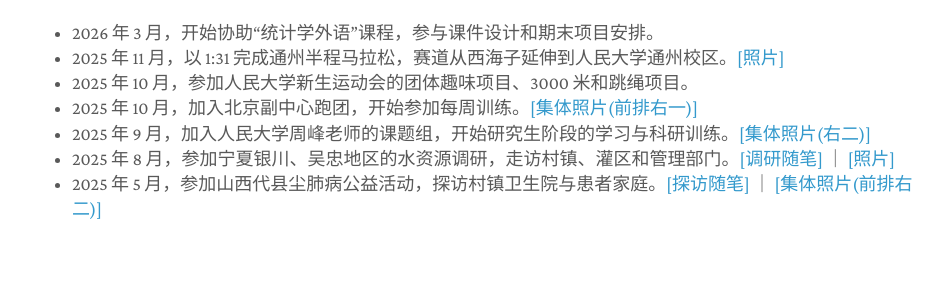
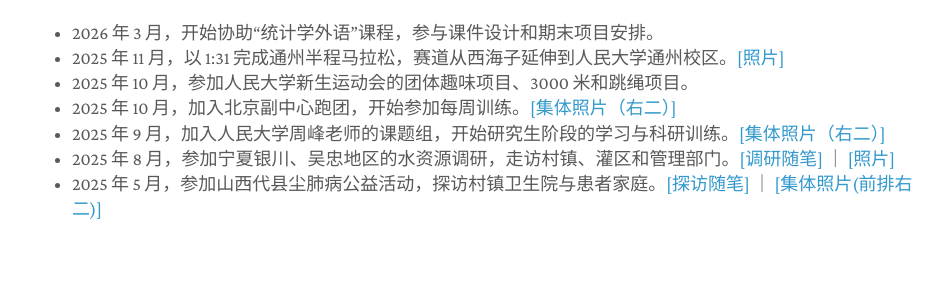
Before and after one commit to zhangming4153/zhangming4153.github.io, a Jekyll site: the page built from cn/index.md, in a window 1280 px wide. Shown: the part 960-1248 px from the top of the page, without its empty margins (158-1100 px from the left). Built offline with Jekyll 4.4.1, drawn with Linux system fonts in a browser that asks for light colours; a style sheet for code colours, icons or effects is not loaded.

Commit message:
Fix formatting and update event descriptions in index.md

```diff
--- a/cn/index.md
+++ b/cn/index.md
@@ -22,7 +22,7 @@ title: 章明
 - 2026 年 3 月，开始协助“统计学外语”课程，参与课件设计和期末项目安排。
 - 2025 年 11 月，以 1:31 完成通州半程马拉松，赛道从西海子延伸到人民大学通州校区。[[照片]](/assets/tongz_semimara_profile.jpg)
 - 2025 年 10 月，参加人民大学新生运动会的团体趣味项目、3000 米和跳绳项目。
-- 2025 年 10 月，加入北京副中心跑团，开始参加每周训练。[[集体照片(前排右一)]](/assets/tongz_group.png)
-- 2025 年 9 月，加入人民大学周峰老师的课题组，开始研究生阶段的学习与科研训练。[[集体照片(右二)]](/assets/people_0912.jpg)
+- 2025 年 10 月，加入北京副中心跑团，开始参加每周训练。[[集体照片（右二）]](/assets/tongz_group.png)
+- 2025 年 9 月，加入人民大学周峰老师的课题组，开始研究生阶段的学习与科研训练。[[集体照片（右二）]](/assets/people_0912.jpg)
 - 2025 年 8 月，参加宁夏银川、吴忠地区的水资源调研，走访村镇、灌区和管理部门。[[调研随笔]](/assets/Ningxia.pdf) ｜ [[照片]](/assets/alashan_202507.jpg)
 - 2025 年 5 月，参加山西代县尘肺病公益活动，探访村镇卫生院与患者家庭。[[探访随笔]](/assets/Shanxi.pdf) ｜ [[集体照片(前排右二)]](/assets/daai_202505.jpg)
```
